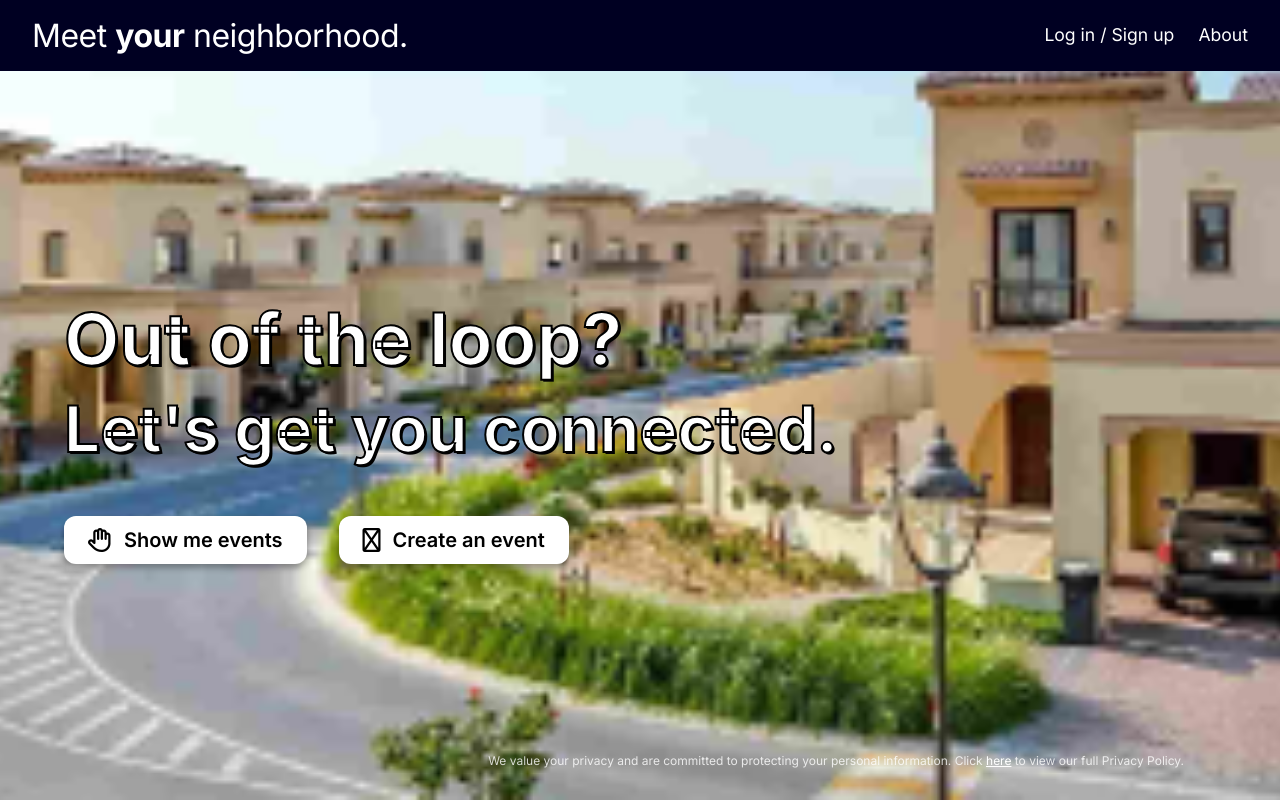
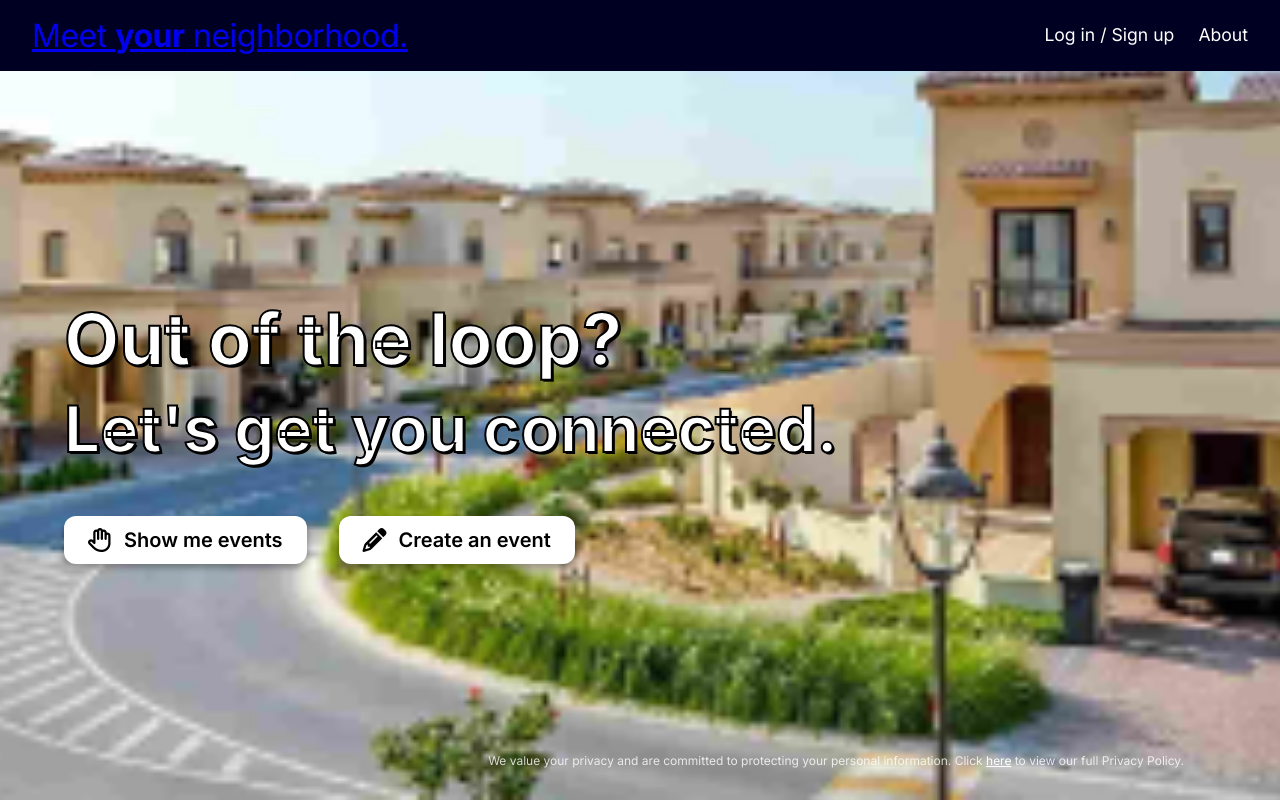
Before and after one commit to retr0-indxb/chayn-website, a plain HTML site: page index.html in a window 1280 px wide. Drawn offline with Linux system fonts and the light colour scheme.

Commit message:
Update index.html

```diff
--- a/index.html
+++ b/index.html
@@ -14,9 +14,9 @@
 
 <body>
     <header class="navbar">
-        <div class="logo">
+        <a href="index.html" class="logo">
             Meet <strong>your</strong> neighborhood.
-        </div>
+        </a>
         <nav>
             <a href="login.html" class="nav-link">Log in / Sign up</a>
             <a href="about.html" class="nav-link">About</a>
@@ -34,7 +34,7 @@
                     <span>Show me events</span>
                 </a>
                 <a href="create-event.html" class="btn btn-primary">
-                    <i class="fa-regular fa-pencil"></i>
+                    <i class="fa-solid fa-pencil"></i>
                     <span>Create an event</span>
                 </a>
             </div>
```
